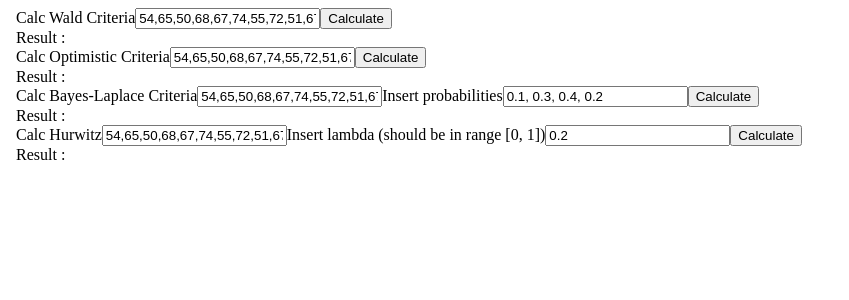
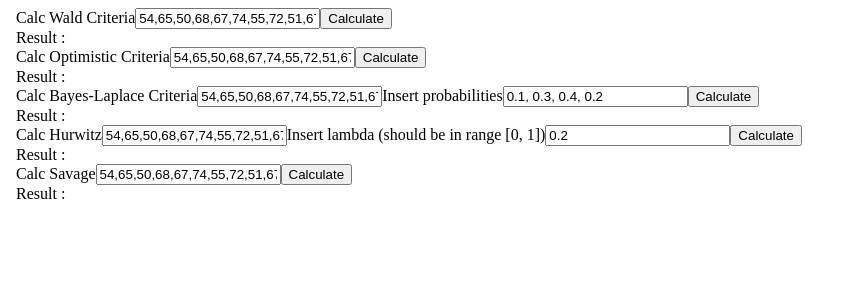
Before and after one commit to ILScc/Decision-Theory, a Vue app: page / in a window 1280 px wide. Shown: the top 300 px of the page, without its empty margins (0-849 px from the left). Built offline with nearby package versions, Linux system fonts and the light colour scheme.

Commit message:
Feat: add Savage calc

```diff
--- a/src/App.vue
+++ b/src/App.vue
@@ -4,6 +4,7 @@
     <app-optimistic />
     <app-BL />
     <app-hurwitz />
+    <app-savage />
   </body>
 </template>
 
@@ -12,6 +13,7 @@ import AppWald from "./components/AppWald.vue";
 import AppOptimistic from "./components/AppOptimistic.vue";
 import AppBL from "./components/AppBL.vue";
 import AppHurwitz from "./components/AppHurwitz.vue";
+import AppSavage from "./components/AppSavage.vue";
 export default {
   name: "App",
   components: {
@@ -19,6 +21,7 @@ export default {
     AppOptimistic,
     AppBL,
     AppHurwitz,
+    AppSavage,
   },
 };
 </script>
--- /dev/null
+++ b/src/components/AppSavage.vue
@@ -0,0 +1,38 @@
+<template>
+  <form action="">
+    <label for="Savage">Calc Savage</label>
+    <input type="text" name="Savage" id="Savage" v-model="matrix" />
+    <button type="button" @click="calcSavage(matrix)">Calculate</button>
+    <div>Result : {{ result }}</div>
+  </form>
+</template>
+<script>
+import {
+  buildRiskMatrix,
+  handleDecision,
+} from "../DecisonMakingMethods/utils.js";
+export default {
+  data() {
+    return {
+      matrix: this.$options.SAMPLE_MATRIX,
+      result: null,
+    };
+  },
+  SAMPLE_MATRIX: [
+    [54, 65, 50, 68],
+    [67, 74, 55, 72],
+    [51, 67, 78, 68],
+    [73, 54, 67, 60],
+    [76, 69, 67, 59],
+  ],
+  methods: {
+    calcSavage(matrix) {
+      const riskMatrix = buildRiskMatrix(matrix);
+      const maxRisks = riskMatrix.map((row) => Math.max(...row));
+      const decision = Math.min(...maxRisks);
+      const answer = handleDecision(maxRisks, decision);
+      this.result = answer;
+    },
+  },
+};
+</script>
```
Also changed, not shown: src/DecisonMakingMethods/decisionCriterias.js (+1 -11 lines).
